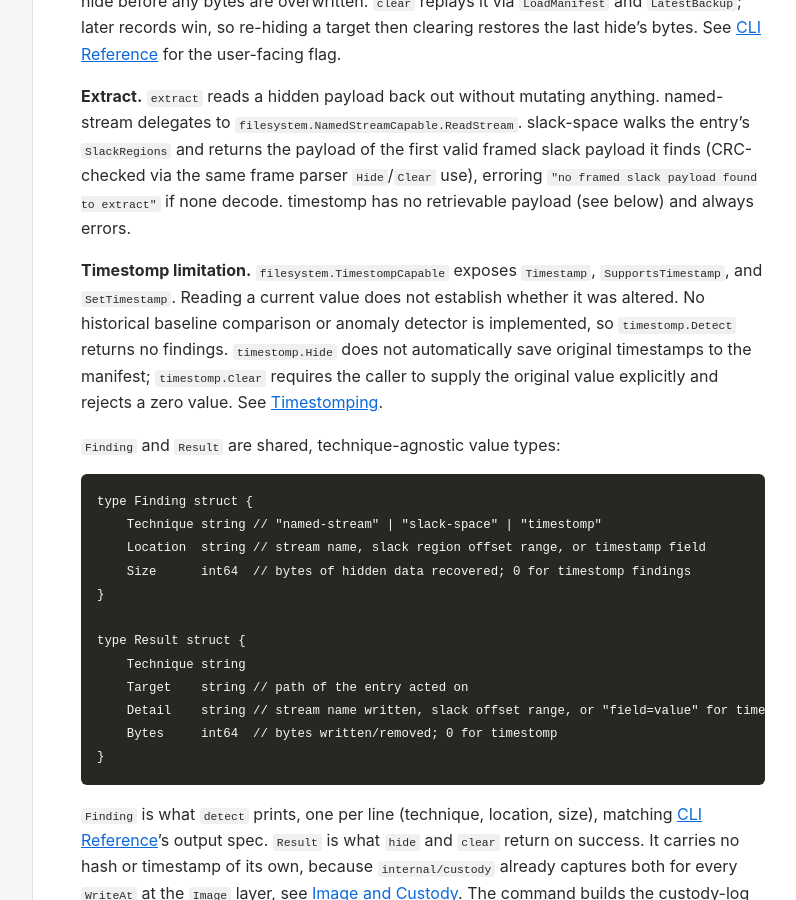
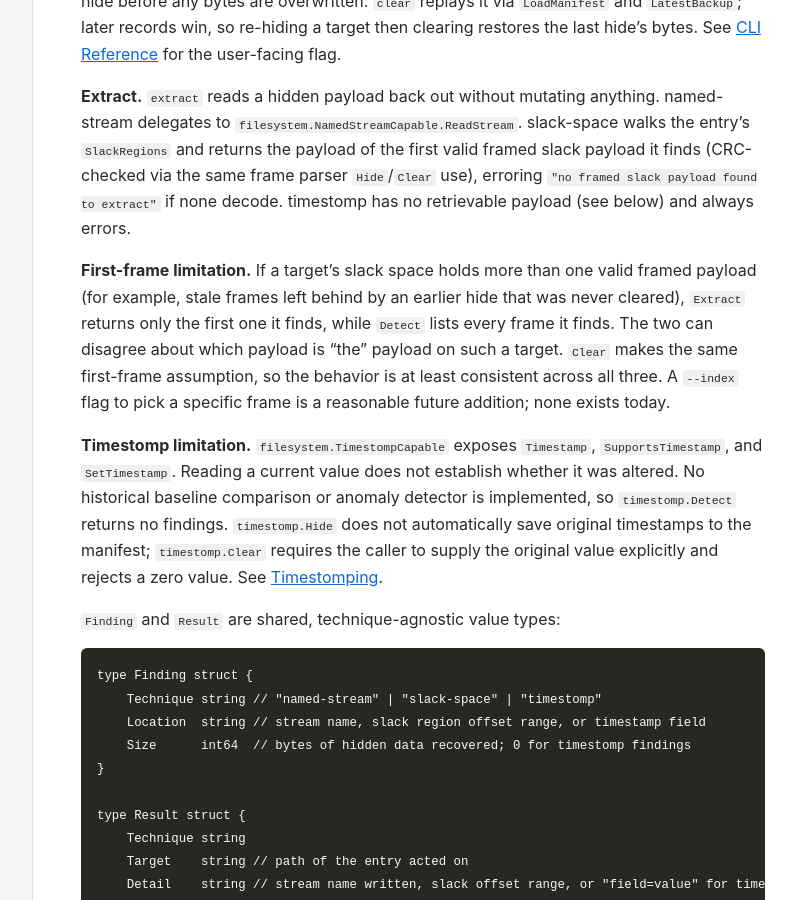
Before and after one commit to sahithyandev/nemo, a Jekyll site: the page built from docs/architecture/technique.md, in a window 1280 px wide and 900 px high, scrolled down 1076 px. Shown: the whole window, without its empty margins (207-1003 px from the left). Built offline with Jekyll 4.4.1, drawn with Linux system fonts in a browser that asks for light colours.

Commit message:
mention first slack space frame limitation

```diff
--- a/docs/architecture/technique.md
+++ b/docs/architecture/technique.md
@@ -57,6 +57,15 @@ slack payload it finds (CRC-checked via the same frame parser `Hide`/`Clear` use
 erroring `"no framed slack payload found to extract"` if none decode. timestomp has
 no retrievable payload (see below) and always errors.
 
+**First-frame limitation.** If a target's slack space holds more than one valid
+framed payload (for example, stale frames left behind by an earlier hide that
+was never cleared), `Extract` returns only the first one it finds, while
+`Detect` lists every frame it finds. The two can disagree about which payload
+is "the" payload on such a target. `Clear` makes the same first-frame
+assumption, so the behavior is at least consistent across all three. A
+`--index` flag to pick a specific frame is a reasonable future addition; none
+exists today.
+
 **Timestomp limitation.** `filesystem.TimestompCapable` exposes `Timestamp`,
 `SupportsTimestamp`, and `SetTimestamp`. Reading a current value does not establish
 whether it was altered. No historical baseline comparison or anomaly detector is
```
Also changed, not shown: docs/cli/extract.md (+2 -0 lines).
